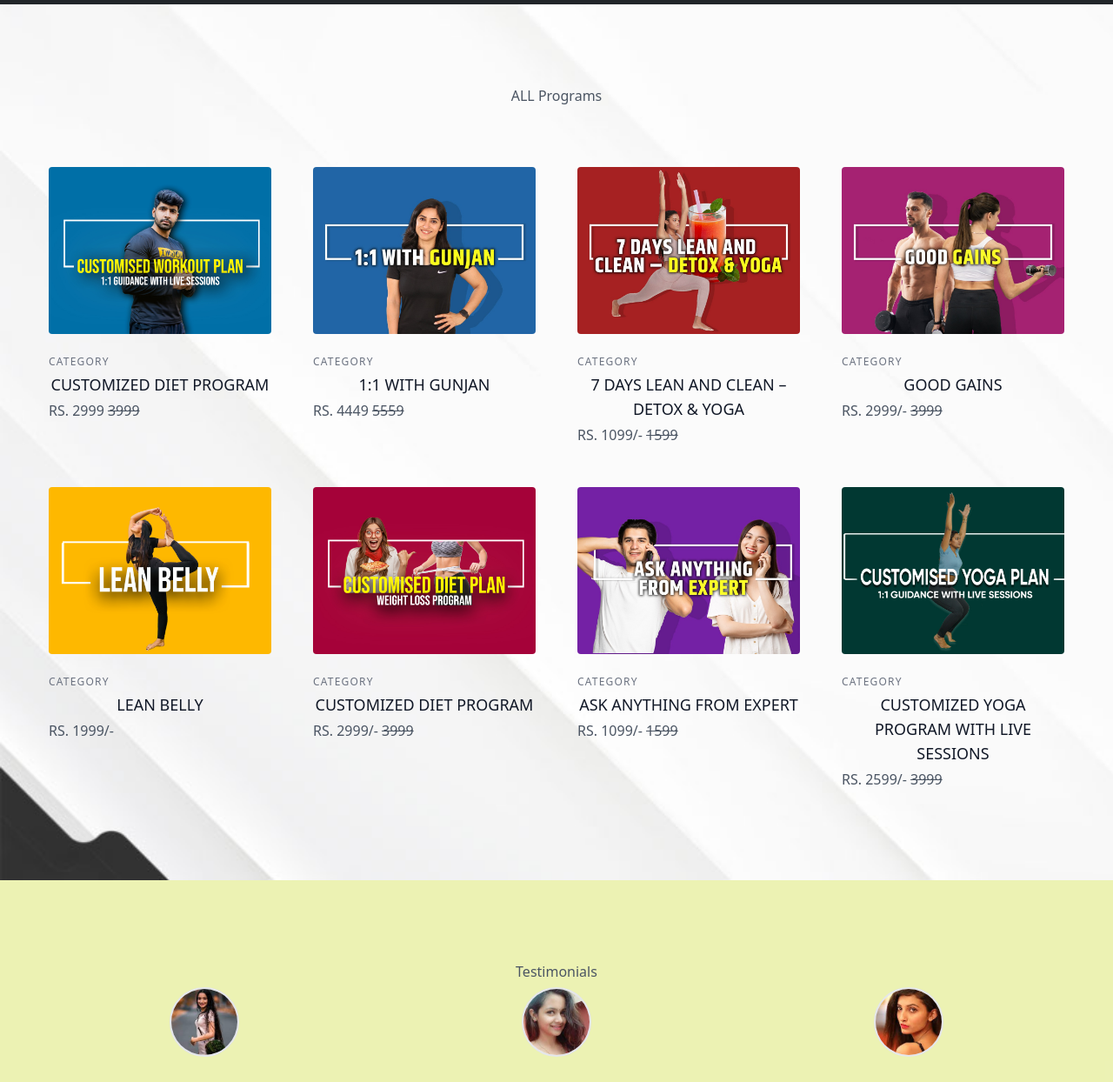
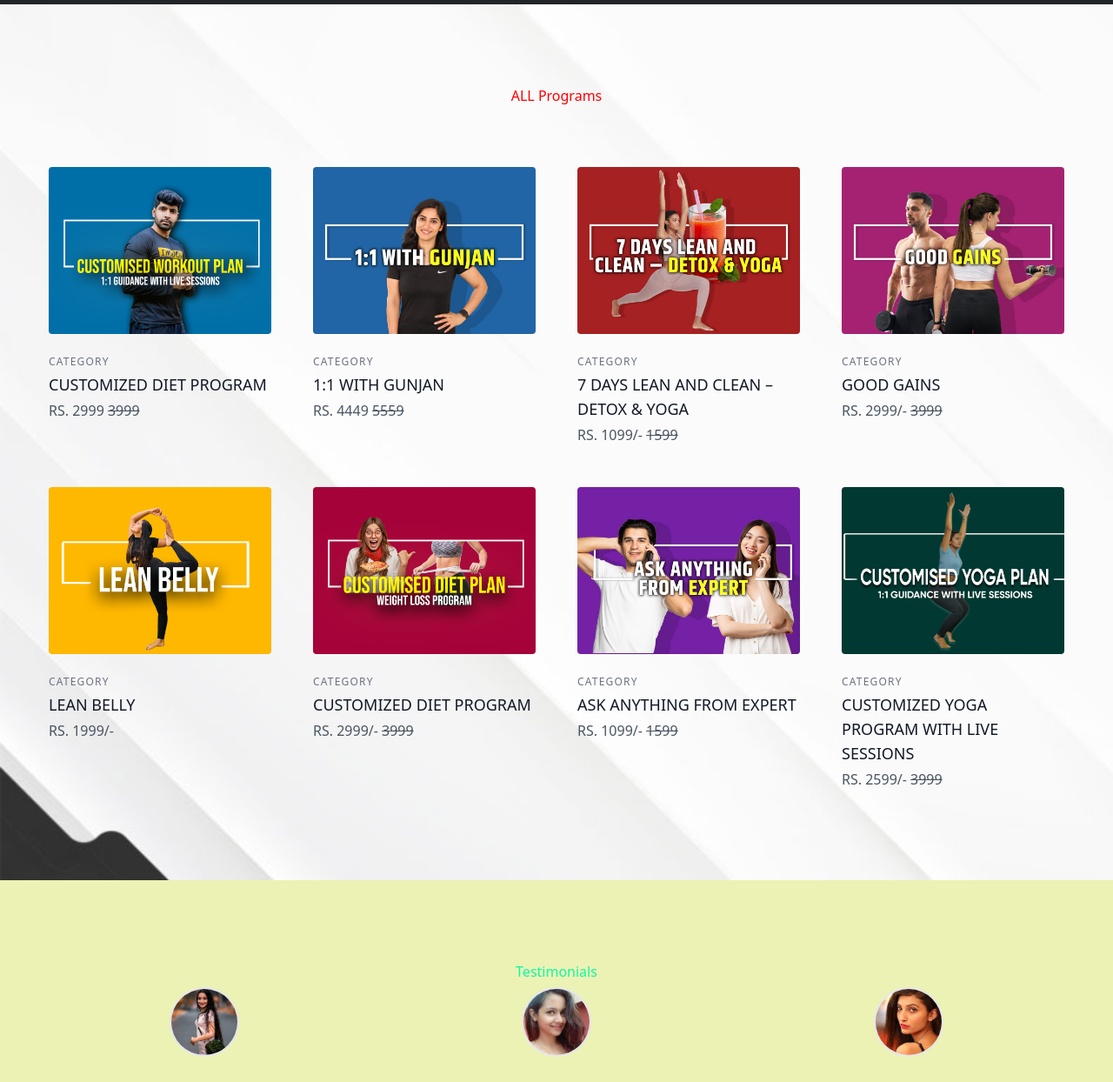
Before and after one commit to Shivam-3/MyFitness, a plain HTML site: page index.html in a window 1280 px wide. Shown: the part 51-1295 px from the top of the page at 87% size. Drawn offline with nearby package versions, Linux system fonts and the light colour scheme.

Commit message:
Final Phase

```diff
--- a/css/index.css
+++ b/css/index.css
@@ -15,7 +15,11 @@ body{
 .mainh1{
     text-align: center;
     margin-bottom: 4rem;
+    color: red;
+
 }
-h2{
+
+.testi{
+    color: rgb(12, 248, 170);
     text-align: center;
 }
--- a/index.html
+++ b/index.html
@@ -215,7 +215,7 @@
     <!-- Testimonials  -->
     <section class="text-gray-600 body-font testimonial">
       <div class="container px-5 py-24 mx-auto">
-        <h2>Testimonials</h2>
+        <h2 class="testi">Testimonials</h2>
         <div class="flex flex-wrap -m-4">
           <div class="lg:w-1/3 lg:mb-0 mb-6 p-4">
             <div class="h-full text-center">
```
Also changed, not shown: price.html (+2 -1 lines), images/allprog.png (added).
